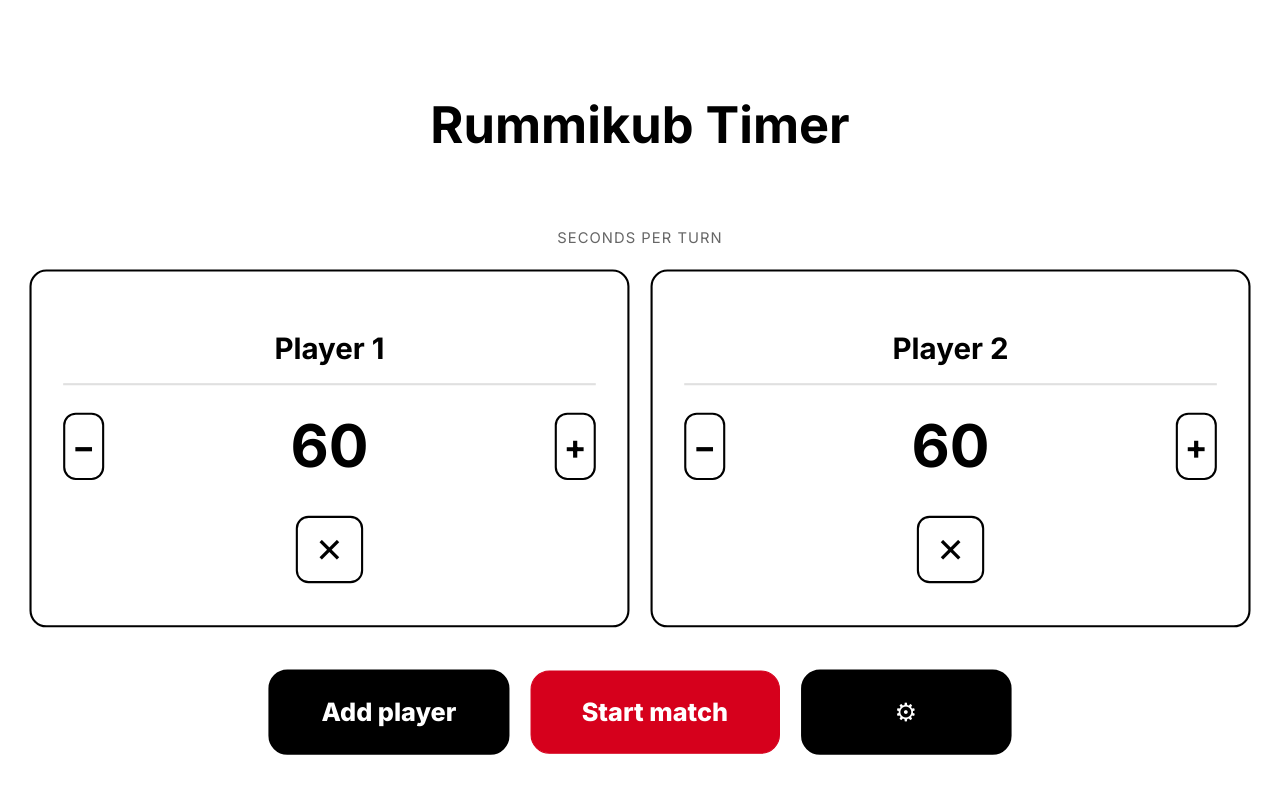
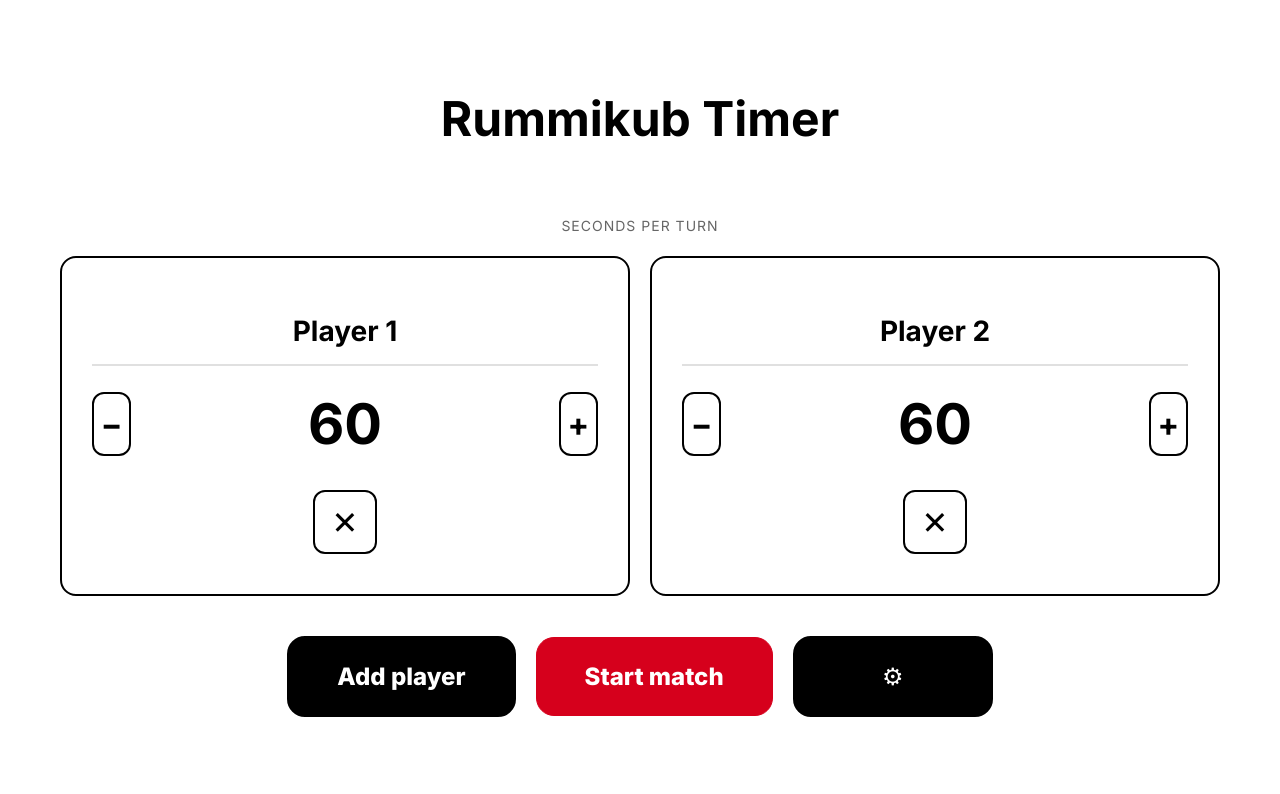
Before and after one commit to vrdlouis1/RummyTimer, a React (Vite) app: page / in a window 1280 px wide. Shown: the top 794 px of the page. Built offline with nearby package versions, Linux system fonts and the light colour scheme.

Commit message:
better scaling and restrcit overflow

```diff
--- a/src/App.css
+++ b/src/App.css
@@ -21,13 +21,17 @@
   display: flex;
   flex-direction: column;
   justify-content: flex-start;
-  align-items: stretch;
+  align-items: center;
 }
 
 .app-scale {
-  width: min(1200px, 100%);
+  width: 100%;
+  max-width: 1200px;
   transform: scale(var(--ui-scale));
   transform-origin: top center;
+  margin: 0 auto;
+  display: flex;
+  flex-direction: column;
 }
 
 .centered-layout {
--- a/src/App.tsx
+++ b/src/App.tsx
@@ -151,23 +151,33 @@ function App() {
   const startPerfRef = useRef<number>(0)
   const elapsedBeforeRunRef = useRef<number>(0)
   const toneRef = useRef(createTonePlayer())
+  const appScaleRef = useRef<HTMLDivElement | null>(null)
 
   useEffect(() => {
     const updateScale = () => {
       const width = window.innerWidth
       const height = window.innerHeight
-      // Tuned to fit iPhone 13 mini (375x812) up to large screens.
-      const baseWidth = 900
-      const baseHeight = 760
-      const scale = Math.min(width / baseWidth, height / baseHeight)
+      const el = appScaleRef.current
+      if (!el) return
+
+      const root = document.documentElement
+      // Reset scale to measure the natural size of the UI.
+      root.style.setProperty('--ui-scale', '1')
+
+      const designWidth = Math.max(1, el.scrollWidth)
+      const designHeight = Math.max(1, el.scrollHeight)
+      const scale = Math.min(width / designWidth, height / designHeight)
       const clamped = Math.min(1.2, Math.max(0.45, scale))
-      document.documentElement.style.setProperty('--ui-scale', String(clamped))
+      root.style.setProperty('--ui-scale', String(clamped))
     }
 
-    updateScale()
+    const raf = window.requestAnimationFrame(updateScale)
     window.addEventListener('resize', updateScale)
-    return () => window.removeEventListener('resize', updateScale)
-  }, [])
+    return () => {
+      window.cancelAnimationFrame(raf)
+      window.removeEventListener('resize', updateScale)
+    }
+  }, [phase, players.length, scoreHistory.length, archives.length])
 
   const longPressTimerRef = useRef<number | null>(null)
 
@@ -570,7 +580,7 @@ function App() {
       onClick={phase === 'playing' ? nextTurn : undefined}
       style={phase === 'playing' ? { cursor: 'pointer' } : undefined}
     >
-      <div className="app-scale">
+      <div className="app-scale" ref={appScaleRef}>
       {phase === 'setup' ? (
         <>
           <div className="centered-layout">
```
